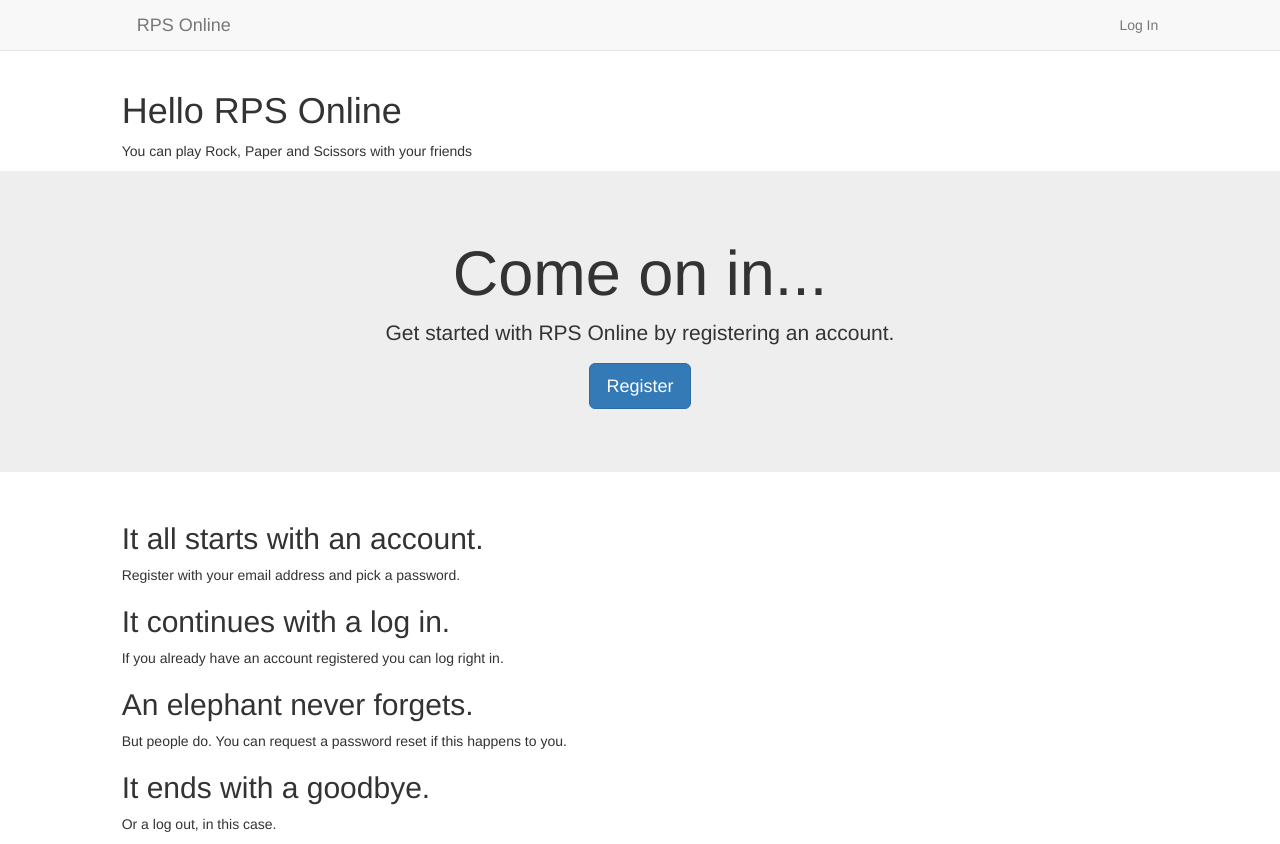
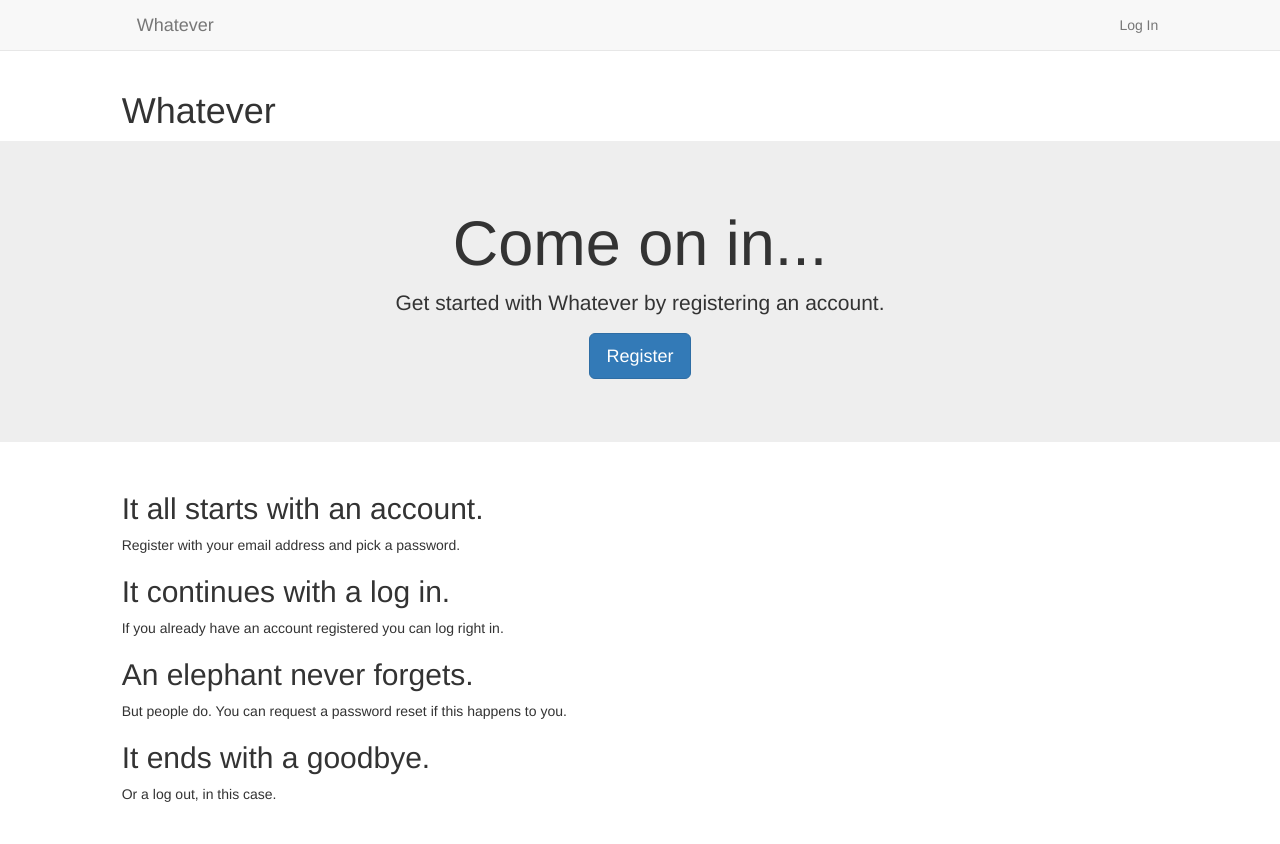
Before and after one commit to janmraz/mern-jwt-starter, a website: page public/html/index.html in a window 1280 px wide. After the commit the page ends 814 px from the top, so only its background shows below. Drawn offline with nearby package versions, Linux system fonts and the light colour scheme.

Commit message:
changed index.html

```diff
--- a/public/html/index.html
+++ b/public/html/index.html
@@ -3,7 +3,7 @@
 
     <head>
         <meta charset="UTF-8" />
-        <title>RPS Online - Home</title>
+        <title>Whatever - Home</title>
         <!--<link rel="shortcut icon" type="image/x-icon" href="/img/favicon.ico">-->
         <link rel="stylesheet" href="https://maxcdn.bootstrapcdn.com/bootstrap/3.3.7/css/bootstrap.min.css">
     </head>
@@ -19,7 +19,7 @@
                     <span class="icon-bar"></span>
                     <span class="icon-bar"></span>
                   </button>
-                    <a href="/" class="navbar-brand">RPS Online</a>
+                    <a href="/" class="navbar-brand">Whatever</a>
                 </div>
                 <div class="navbar-collapse collapse" id="bs-example-navbar-collapse-1" aria-expanded="false" style="height: 1px;">
                     <ul class="nav navbar-nav navbar-right">
@@ -32,15 +32,14 @@
         <div class="container-fluid">
             <div class="row">
                 <div class="col-md-10 col-md-offset-1">
-                    <h1>Hello RPS Online</h1>
-                    <p>You can play Rock, Paper and Scissors with your friends</p>
+                    <h1>Whatever</h1>
                 </div>
             </div>
         </div>
 
                 <div class="jumbotron text-center">
                   <h1>Come on in...</h1>
-                  <p>Get started with RPS Online by registering an account.</p>
+                  <p>Get started with Whatever by registering an account.</p>
                   <p><a href="/login/register" class="btn btn-primary btn-lg">Register</a></p>
                 </div>
 
```
